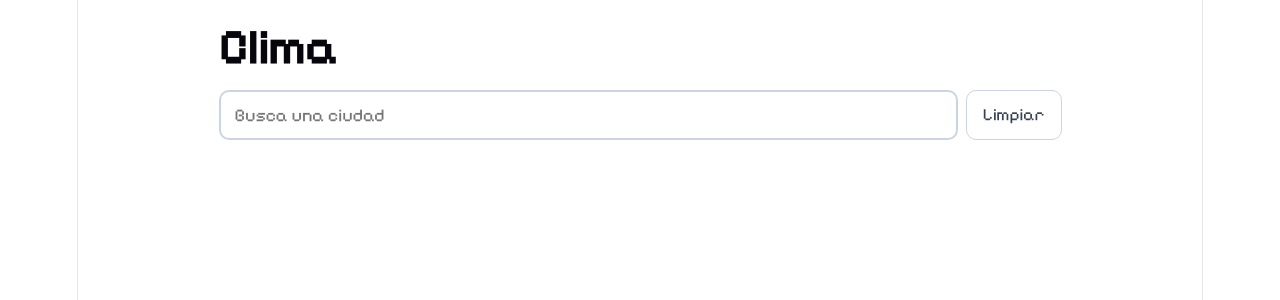
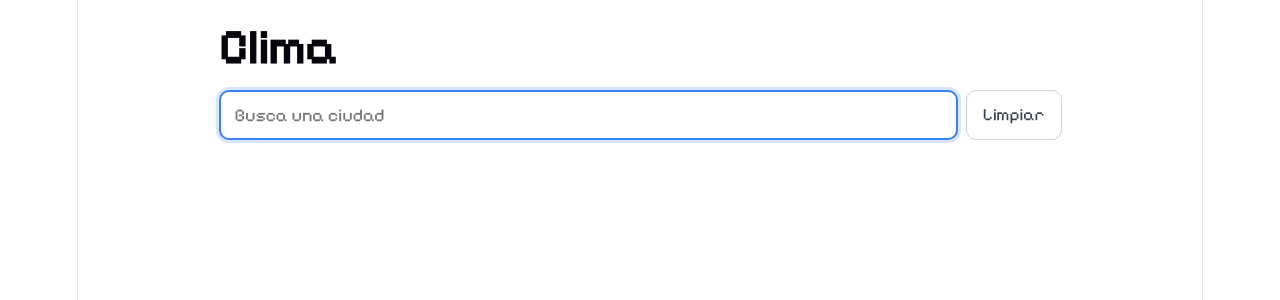
Before and after one commit to julianCeres587/clima-react, a React (Vite) app: page / in a window 1280 px wide. Shown: the top 300 px of the page. Built offline with nearby package versions, Linux system fonts and the light colour scheme.

Commit message:
Paso 5: El foco con useRef

```diff
--- a/src/App.jsx
+++ b/src/App.jsx
@@ -1,5 +1,5 @@
 import './App.css';
-import { useState, useMemo } from 'react';
+import { useState, useMemo, useRef, useEffect } from 'react';
 import useFetch from './hooks/useFetch';
 import BarraBusqueda from './componentes/BarraBusqueda';
 import ListaCiudades from './componentes/ListaCiudades';
@@ -8,6 +8,11 @@ import PronosticoDetalle from './componentes/PronosticoDetalle';
 export default function App() {
   const [texto, setTexto] = useState("");
   const [ciudadSeleccionada, setCiudadSeleccionada] = useState(null);
+  const inputRef = useRef(null);
+
+  useEffect(() => {
+    inputRef.current?.focus();
+  }, []);
 
   const ciudad = texto.trim().toLowerCase();
   const buscar = ciudad.length >= 3;
@@ -59,6 +64,8 @@ export default function App() {
 
   const limpiarBusqueda = () => {
     setTexto("");
+    setCiudadSeleccionada(null);
+    inputRef.current?.focus();
   };
 
   return (
@@ -69,6 +76,7 @@ export default function App() {
         texto={texto}
         onCambiarTexto={setTexto}
         onLimpiar={limpiarBusqueda}
+        inputRef={inputRef}
       />
 
       {buscando && <p className="buscador__mensaje">Buscando...</p>}
--- a/src/componentes/BarraBusqueda.jsx
+++ b/src/componentes/BarraBusqueda.jsx
@@ -1,7 +1,8 @@
-export default function BarraBusqueda({ texto, onCambiarTexto, onLimpiar }) {
+export default function BarraBusqueda({ texto, onCambiarTexto, onLimpiar, inputRef }) {
   return (
     <div className="buscador__fila">
       <input
+        ref={inputRef}
         className="buscador__input"
         value={texto}
         onChange={(e) => onCambiarTexto(e.target.value)}
```
